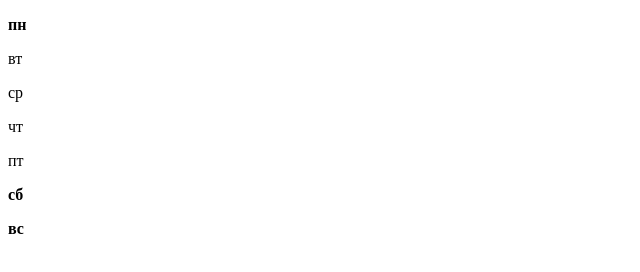
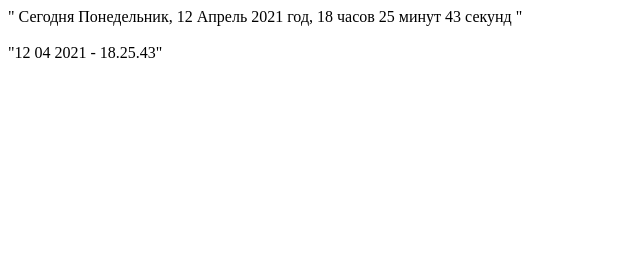
Before and after one commit to Tatyana9011/HardLessons, a plain HTML site: page index.html in a window 1280 px wide. Shown: the whole page, without its empty margins (0-640 px from the left). Drawn offline with Linux system fonts and the light colour scheme.

Commit message:
lessons09Hard

```diff
--- a/index.html
+++ b/index.html
@@ -7,7 +7,8 @@
   <title>Java Script</title>
 </head>
 <body>
-  <div id="out_arr"></div>
+  <div id="new_day1"></div>
+  <div id="new_day2"></div>
 
   <script src="./scripts/scriptHard.js" ></script>
 </body>
--- a/scripts/scriptHard.js
+++ b/scripts/scriptHard.js
@@ -1,19 +1,53 @@
 "use strict";
+// возвращаем числа в переди с 0
+const addZero = n => n < 10 ? "0" + n : n;
+const newDay1 = document.getElementById('new_day1');
+const newDay2 = document.getElementById('new_day2');
 
- let week = ['пн', 'вт', 'ср', 'чт', 'пт', 'сб', 'вс'],
-   toDay = new Date().getDay() - 1;
+let day=new Date();
+let weekday=new Array(7);
+weekday[0]="Воскресенье";
+weekday[1]="Понедельник";
+weekday[2]="Вторник";
+weekday[3]="Среда";
+weekday[4]="Четверг";
+weekday[5]="Пятница";
+weekday[6] = "Суббота";
 
- for (let i = 0; i < week.length; i++) {
-   if (i === toDay) {
-     if (week[i] === 'сб' || week[i] === 'вс') {
-       document.write(`<p><b><i>${week[i]}</i></b></p>`);
-     } else {
-       document.write(`<p><b>${week[i]}</b></p>`);
-    }
-   } else if (week[i] === 'сб' || week[i] === 'вс') {
-     document.write(`<p><b>${week[i]}</b></p>`);
-   } else {
-     document.write(`<p>${week[i]}</p>`);
-   }
- }
- console.log(week);
+let month=new Array(12);
+month[0]="Январь";
+month[1]="Февраль";
+month[2]="Март";
+month[3]="Апрель";
+month[4]="Май";
+month[5]="Июнь";
+month[6]="Июль";
+month[7]="Август";
+month[8]="Сентябрь";
+month[9]="Октябрь";
+month[10]="Ноябрь";
+month[11]="Декабрь";
+
+
+function showA() {
+  let hours = '';
+  if (day.getHours() >=5) {
+    hours = ' часов';
+  } else if (day.getHours() <= 4) {
+    hours = ' часа';
+  } else if (day.getHours() === 1) {
+       hours = ' час';
+  }
+  newDay1.innerHTML = `" Сегодня  ${weekday[day.getDay()]},
+    ${addZero(day.getDate())} ${month[day.getMonth()]}
+    ${day.getFullYear()} год, ${addZero(day.getHours())}
+    ${hours} ${addZero(day.getMinutes())} минут ${addZero(day.getSeconds())} секунд "`;
+}
+
+function showB() {
+newDay2.innerHTML = `<br/>"${addZero(day.getDate())} ${addZero(day.getMonth() + 1)}  ${day.getFullYear()} -
+    ${addZero(day.getHours())}.${addZero(day.getMinutes())}.${addZero(day.getSeconds())}"`;
+}
+
+setInterval(showB,1000);
+setInterval(showA, 1000);
```
